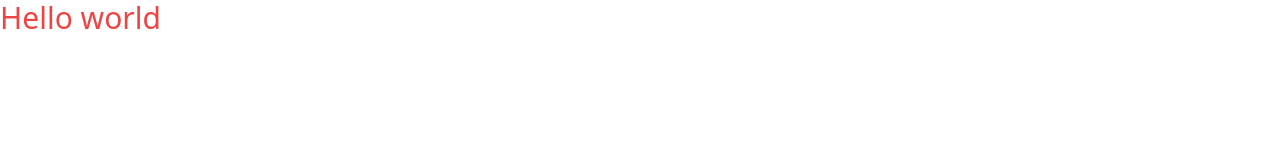
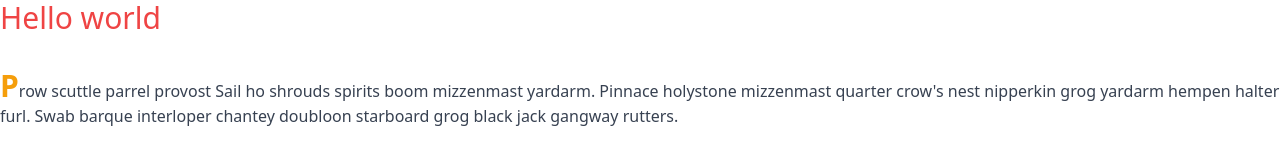
Before and after one commit to d3vkk/tailwindcss-2-transition, a plain HTML site: page pseudo-classes/index.html in a window 1280 px wide. Drawn offline with Linux system fonts and the light colour scheme.

Commit message:
feat: Pseudoclass first-letter

```diff
--- a/pseudo-classes/index.html
+++ b/pseudo-classes/index.html
@@ -9,5 +9,10 @@
     </head>
     <body>
         <h1 class="text-red-500 text-3xl w-[321px]">Hello world</h1>
+        <p class="my-8 text-gray-700 first-letter:text-3xl first-letter:font-black first-letter:text-yellow-500">
+            Prow scuttle parrel provost Sail ho shrouds spirits boom mizzenmast yardarm. Pinnace holystone mizzenmast
+            quarter crow's nest nipperkin grog yardarm hempen halter furl. Swab barque interloper chantey doubloon
+            starboard grog black jack gangway rutters.
+        </p>
     </body>
 </html>
```
Also changed, not shown: pseudo-classes/build/tailwind.css.
